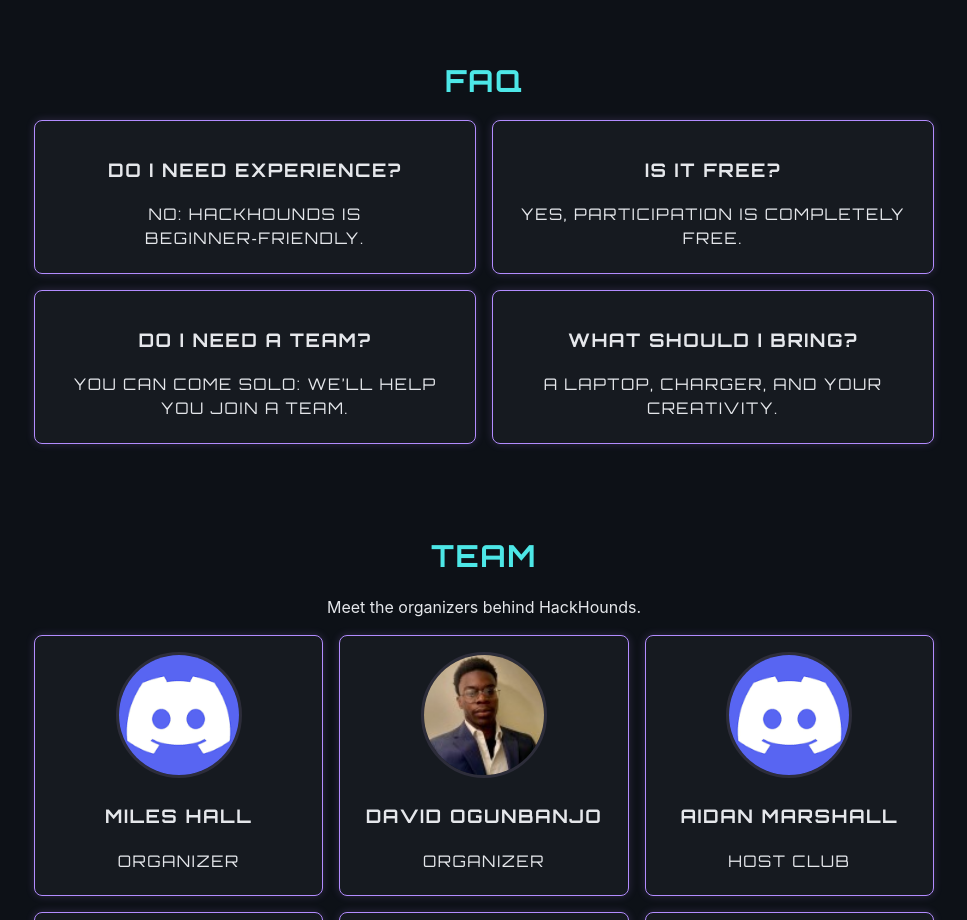
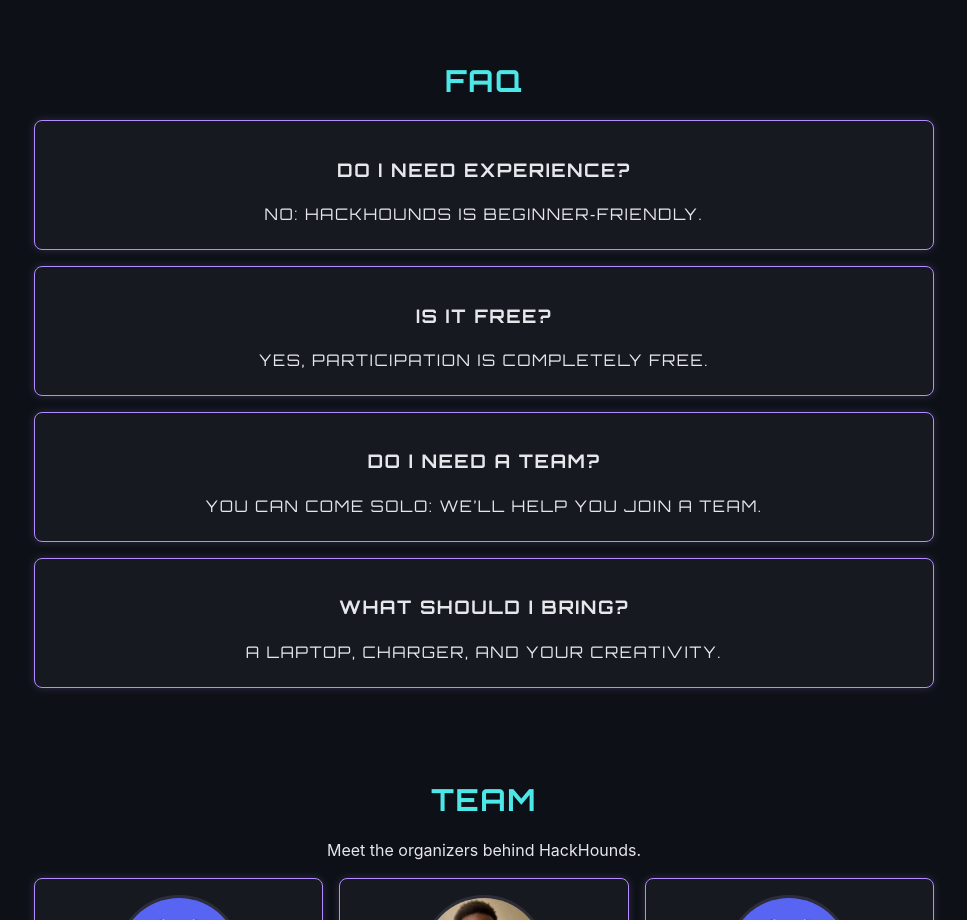
Before and after one commit to DavidSchool123/HackHound26, a React (Vite) app: page / in a window 1280 px wide. Shown: the part 3940-4860 px from the top of the page, without its empty margins (156-1123 px from the left). Built offline with nearby package versions, Linux system fonts and the light colour scheme.

Commit message:
Updated grid of FAQ

```diff
--- a/src/HackHounds.css
+++ b/src/HackHounds.css
@@ -232,7 +232,7 @@
 /* =========================================================
    GENERIC GRID (tracks, schedule, etc.)
    ========================================================= */
-.hh-grid {
+.hh-grid, .hh-grid2 {
   display: grid;
   gap: 1rem;
   margin-top: 1rem;
@@ -242,6 +242,7 @@
   .hh-grid {
     grid-template-columns: repeat(3, 1fr); /*important*/
   }
+
 }
 
 
--- a/src/HackHoundsLanding.jsx
+++ b/src/HackHoundsLanding.jsx
@@ -248,7 +248,7 @@
   <section id="faq" className="hh-section">
     <h2>FAQ</h2>
 
-    <div className="hh-grid" style={{ gridTemplateColumns: "1fr 1fr" }}>
+    <div className="hh-grid2">
       <div className="hh-card">
         <h3>Do I need experience?</h3>
         <p>No: HackHounds is beginner‑friendly.</p>
```
